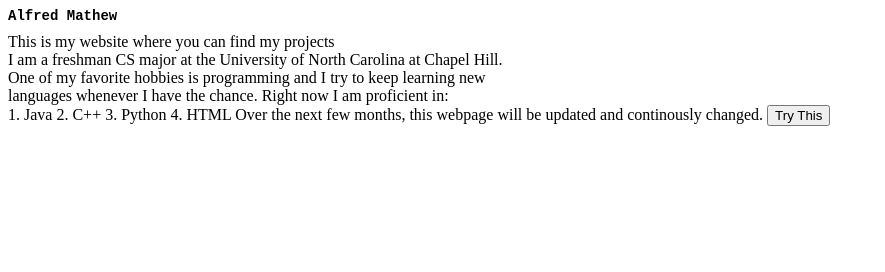
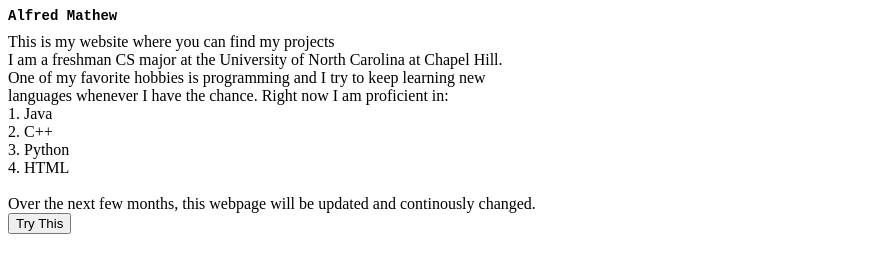
Before and after one commit to alfmat/alfmat.github.io, a plain HTML site: page index.html in a window 1280 px wide. Shown: the whole page, without its empty margins (0-885 px from the left). Drawn offline with Linux system fonts and the light colour scheme.

Commit message:
added line breaks

```diff
--- a/index.html
+++ b/index.html
@@ -14,13 +14,13 @@
     I am a freshman CS major at the University of North Carolina at Chapel Hill.<br>
     One of my favorite hobbies is programming and I try to keep learning new <br>
     languages whenever I have the chance. Right now I am proficient in:<br>
-    1. Java
-    2. C++
-    3. Python
-    4. HTML
-
+    1. Java <br>
+    2. C++ <br>
+    3. Python <br>
+    4. HTML <br>
+    <br>
     Over the next few months, this webpage will be updated and continously
-    changed.</p1>
+    changed. <br></p1>
     <button type="button" onclick="myFunction()">Try This</button>
 </body>
 </html>
```
